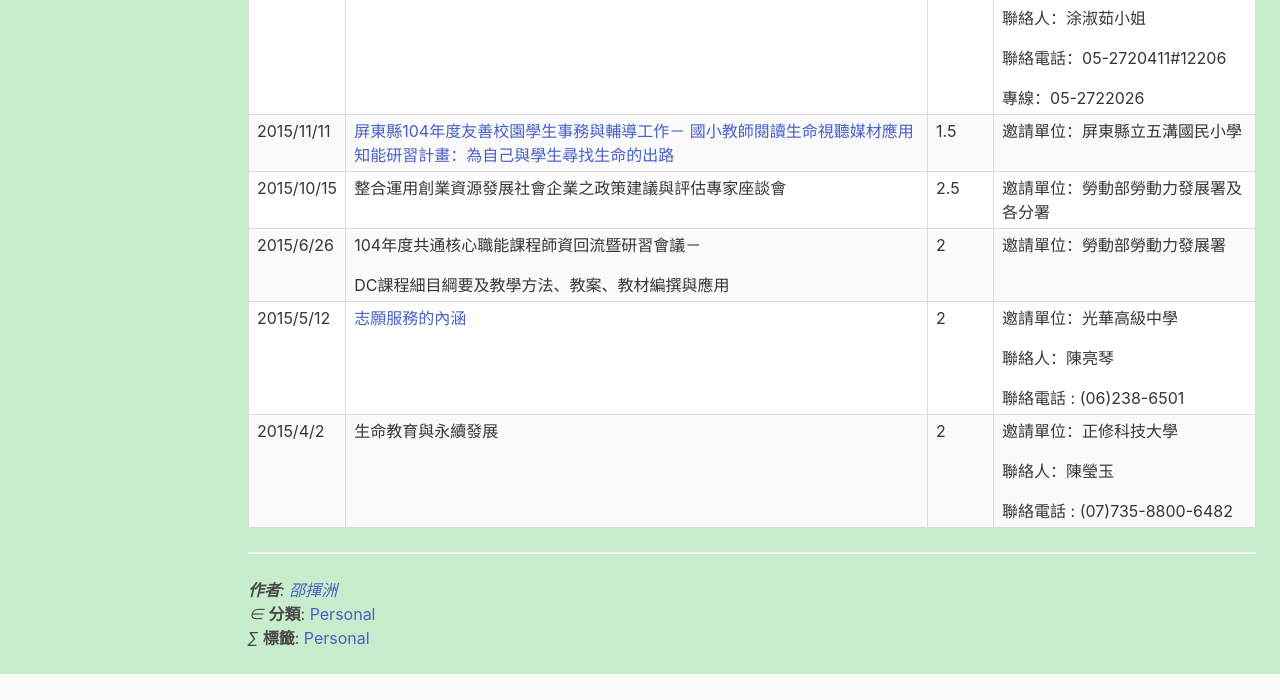
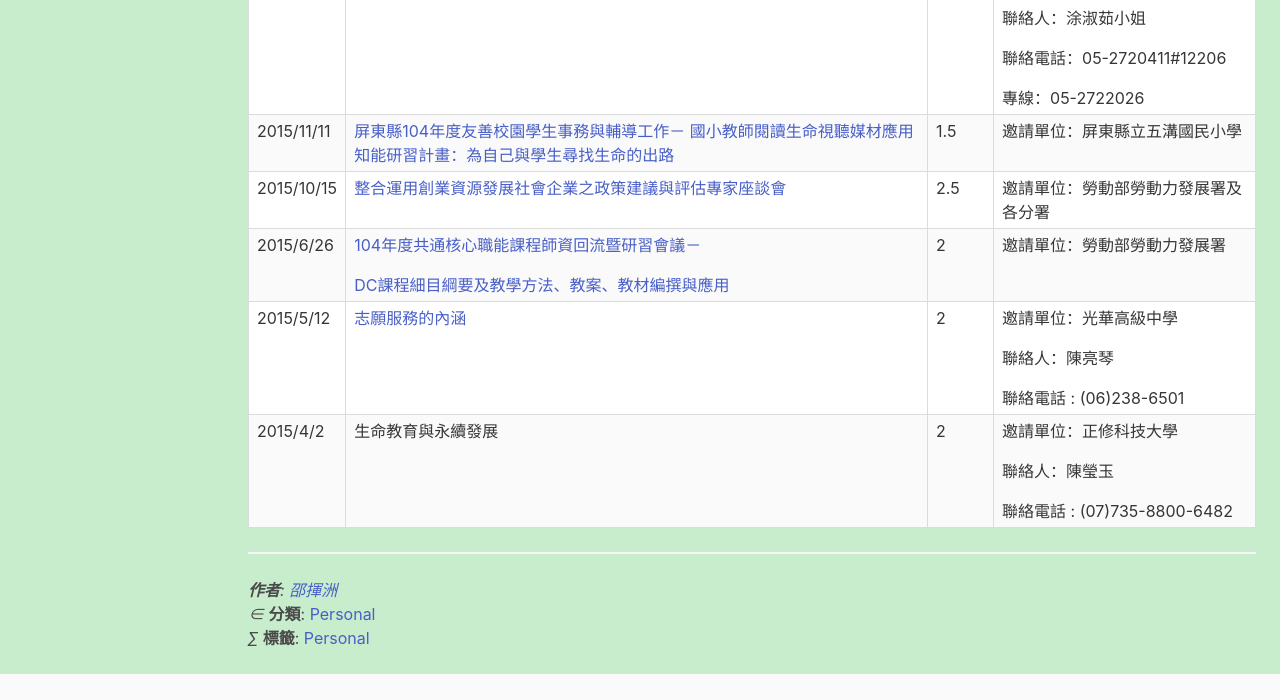
Before and after one commit to nmshaw000/nmshaw000.github.io, a plain HTML site: page personal/speech/index.html in a window 1280 px wide. Shown: the part 804-1504 px from the top of the page. Drawn offline with nearby package versions, Linux system fonts and the light colour scheme.

Commit message:
Pushed by Travis CI

```diff
--- a/personal/speech/index.html
+++ b/personal/speech/index.html
@@ -205,19 +205,19 @@
 <td>邀請單位：屏東縣立五溝國民小學</td>
 </tr>
 <tr><td>2015/10/15</td>
-<td>整合運用創業資源發展社會企業之政策建議與評估專家座談會</td>
+<td><a class="reference external" href="https://nmshaw000.github.io/extra/image/Speech201503.jpg">整合運用創業資源發展社會企業之政策建議與評估專家座談會</a></td>
 <td>2.5</td>
 <td>邀請單位：勞動部勞動力發展署及各分署</td>
 </tr>
 <tr><td>2015/6/26</td>
-<td><p class="first">104年度共通核心職能課程師資回流暨研習會議－</p>
-<p class="last">DC課程細目綱要及教學方法、教案、教材編撰與應用</p>
+<td><p class="first"><a class="reference external" href="https://nmshaw000.github.io/extra/image/Speech201504.jpg">104年度共通核心職能課程師資回流暨研習會議－</a></p>
+<p class="last"><a class="reference external" href="https://nmshaw000.github.io/extra/image/Speech201505.jpg">DC課程細目綱要及教學方法、教案、教材編撰與應用</a></p>
 </td>
 <td>2</td>
 <td>邀請單位：勞動部勞動力發展署</td>
 </tr>
 <tr><td>2015/5/12</td>
-<td><a class="reference external" href="https://nmshaw000.github.io/extra/image/Speech201503.jpg">志願服務的內涵</a></td>
+<td><a class="reference external" href="https://nmshaw000.github.io/extra/image/Speech201506.jpg">志願服務的內涵</a></td>
 <td>2</td>
 <td><p class="first">邀請單位：光華高級中學</p>
 <p>聯絡人：陳亮琴</p>
```
Also changed, not shown: extra/image/Speech201503.jpg, extra/image/Speech201504.jpg (added), extra/image/Speech201505.jpg (added), extra/image/Speech201506.jpg (added).
